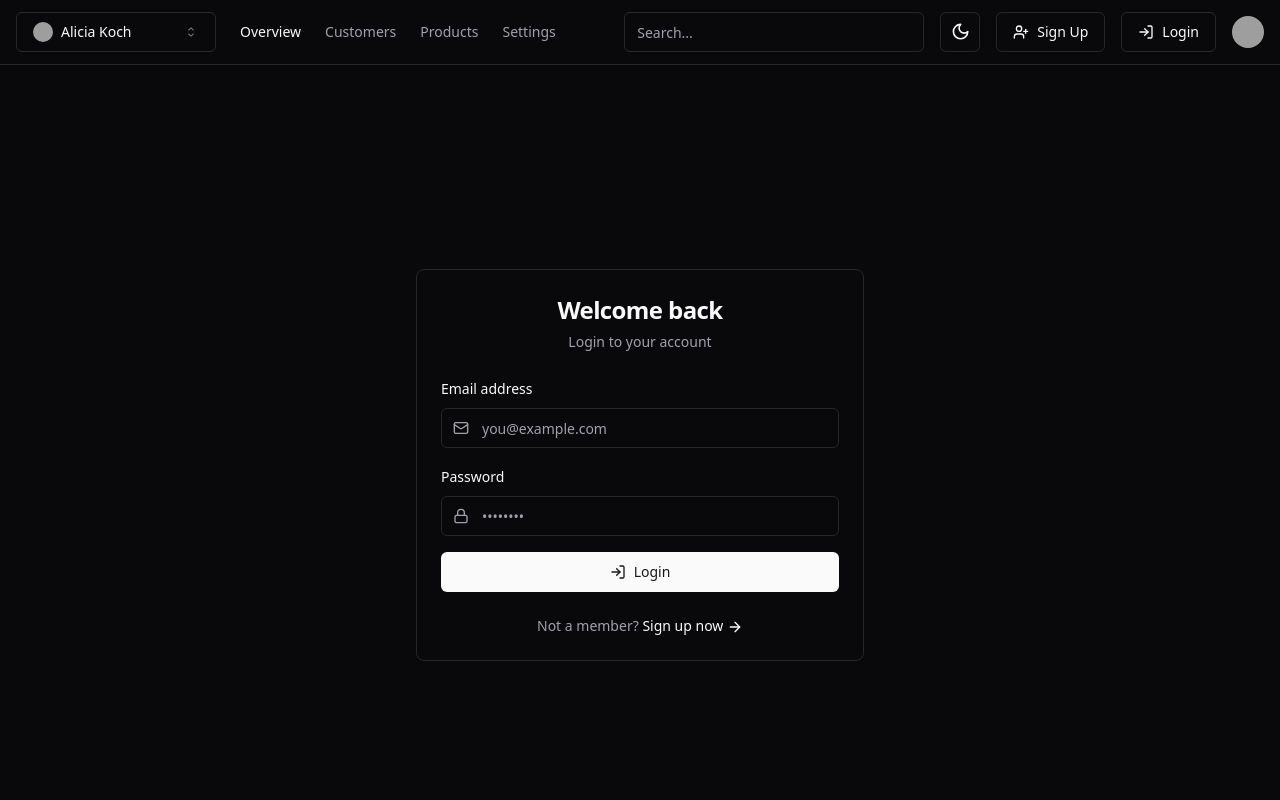
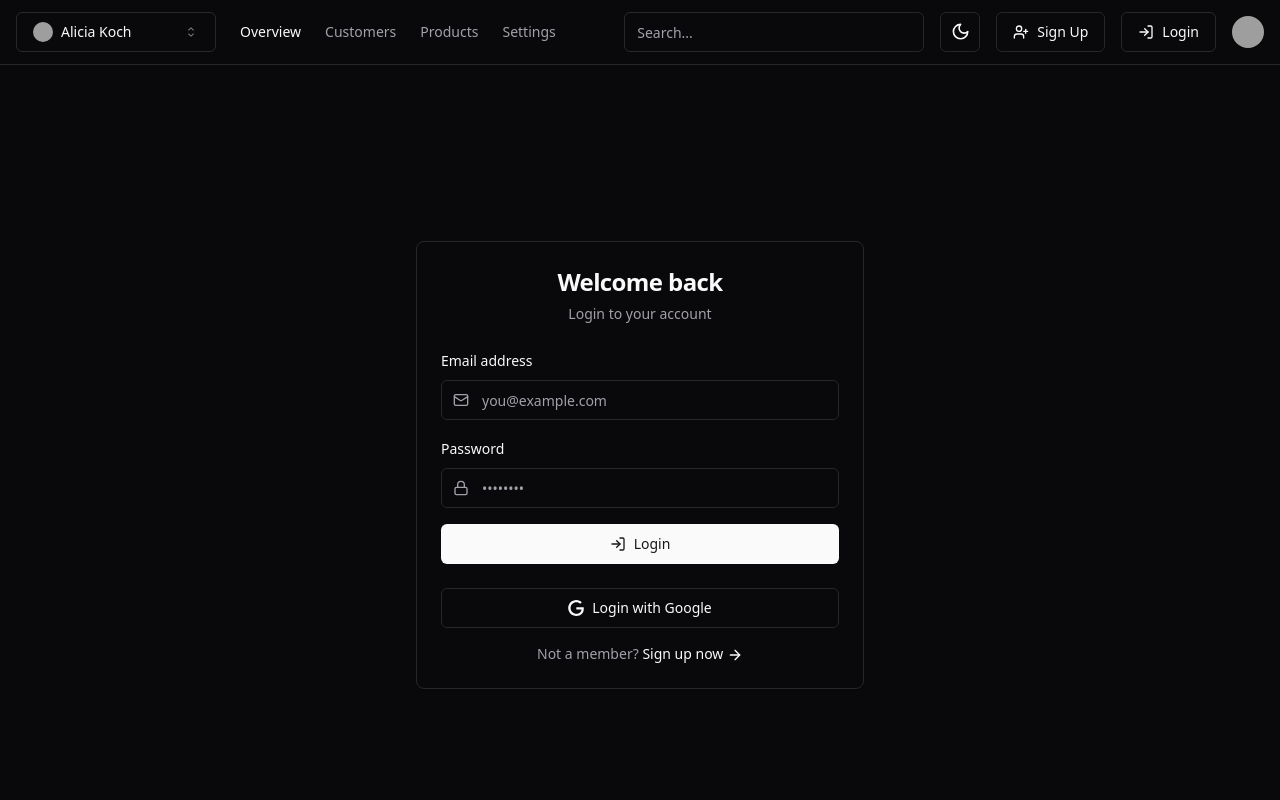
Before and after one commit to hcmminer/smart-ts-front, a React (Vite) app: page /login in a window 1280 px wide. Shown: the top 800 px of the page. Built offline with nearby package versions, Linux system fonts and the light colour scheme; grey boxes are pictures that could not be loaded.

Commit message:
feat #1 add button signup login google

```diff
--- a/src/pages/LoginPage.jsx
+++ b/src/pages/LoginPage.jsx
@@ -8,6 +8,7 @@ import { Button } from "@/components/ui/button";
 import { Input } from "@/components/ui/input";
 import { Label } from "@/components/ui/label";
 import { Card, CardContent, CardDescription, CardFooter, CardHeader, CardTitle } from "@/components/ui/card";
+import {Icons} from "@/components/icons.jsx";
 
 const LoginPage = () => {
     const [email, setEmail] = useState("");
@@ -81,7 +82,11 @@ const LoginPage = () => {
                             </Button>
                         </form>
                     </CardContent>
-                    <CardFooter>
+                    <CardFooter className="flex flex-col space-y-4">
+                        <Button variant="outline" className="w-full">
+                            <Icons.google className="mr-2 w-4 h-4"/>
+                            Login with Google
+                        </Button>
                         <p className="text-sm text-center text-muted-foreground w-full">
                             Not a member?{" "}
                             <Link to="/signup" className="font-medium text-primary hover:underline">
--- a/src/pages/SignUpPage.jsx
+++ b/src/pages/SignUpPage.jsx
@@ -8,6 +8,7 @@ import { Button } from "@/components/ui/button";
 import { Input } from "@/components/ui/input";
 import { Label } from "@/components/ui/label";
 import { Card, CardContent, CardDescription, CardFooter, CardHeader, CardTitle } from "@/components/ui/card";
+import {Icons} from "@/components/icons.jsx";
 
 const SignUpPage = () => {
     const [formData, setFormData] = useState({
@@ -116,6 +117,7 @@ const SignUpPage = () => {
                     </CardContent>
                     <CardFooter className="flex flex-col space-y-4">
                         <Button variant="outline" className="w-full">
+                            <Icons.google className="mr-2 w-4 h-4"/>
                             Sign up with Google
                         </Button>
                         <p className="text-sm text-center text-muted-foreground">
```
